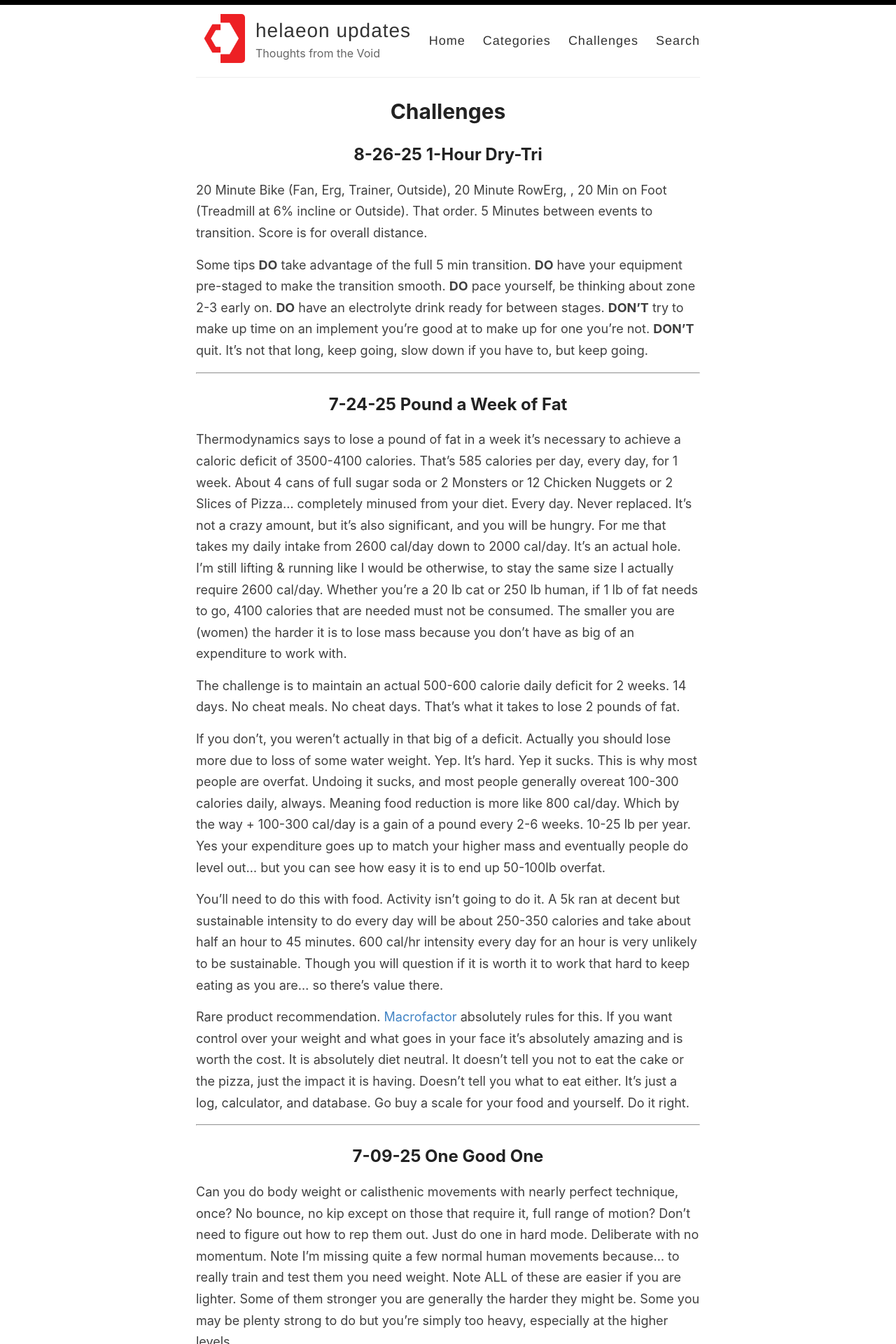
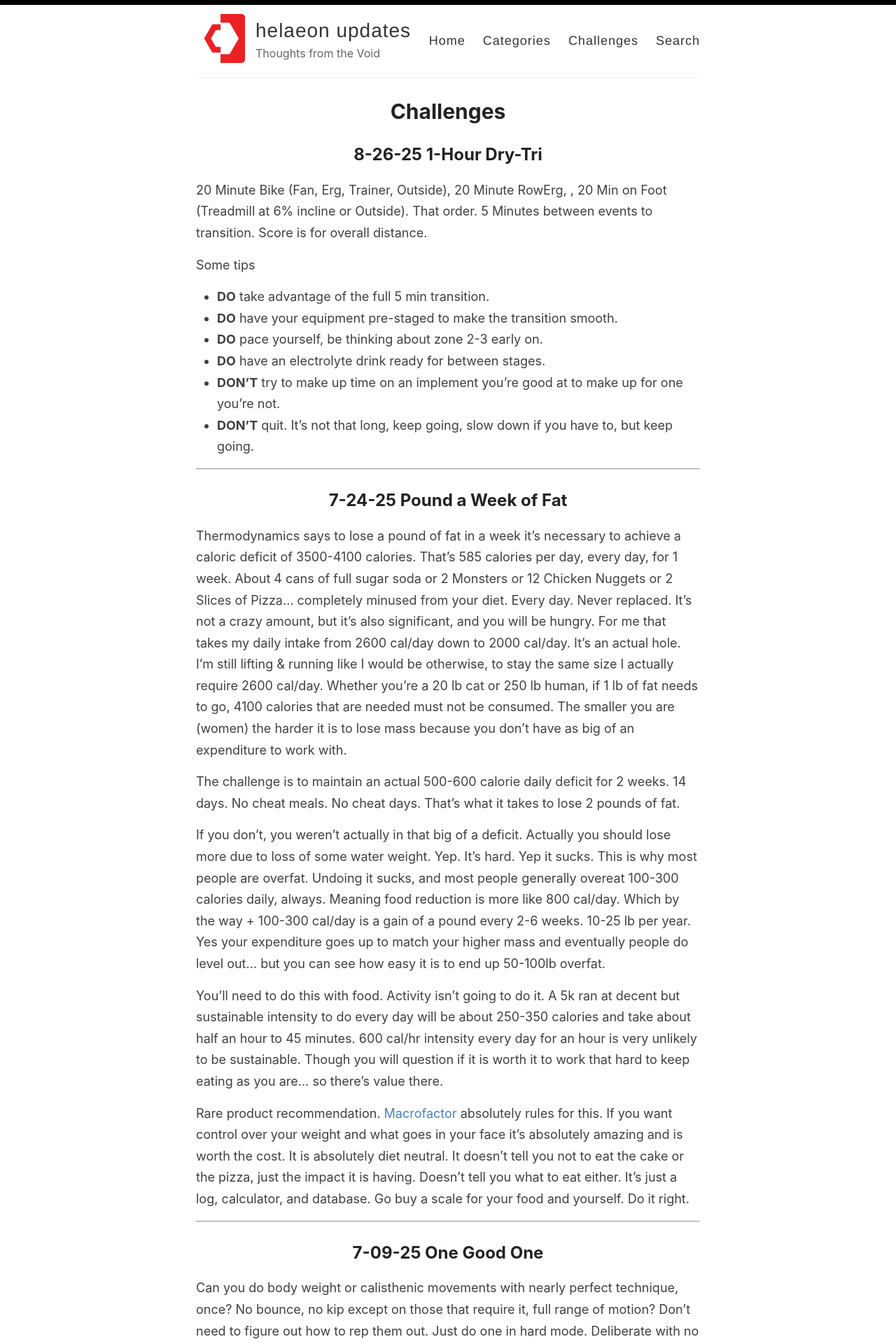
Before and after one commit to helaeon/helaeon.github.io, a Jekyll site: the page built from _pages/challenges.md, in a window 1280 px wide. Shown: the top 1920 px of the page at 70% size. Built offline with Jekyll 4.4.1, drawn with Linux system fonts in a browser that asks for light colours.

```diff
--- a/_pages/challenges.md
+++ b/_pages/challenges.md
@@ -8,12 +8,12 @@ title: Challenges
 20 Minute Bike (Fan, Erg, Trainer, Outside), 20 Minute RowErg, , 20 Min on Foot (Treadmill at 6% incline or Outside). That order. 5 Minutes between events to transition. Score is for overall distance.
 
 Some tips
-**DO** take advantage of the full 5 min transition.
-**DO** have your equipment pre-staged to make the transition smooth.
-**DO** pace yourself, be thinking about zone 2-3 early on.
-**DO** have an electrolyte drink ready for between stages.
-**DON'T** try to make up time on an implement you're good at to make up for one you're not.
-**DON'T** quit. It's not that long, keep going, slow down if you have to, but keep going.
+- **DO** take advantage of the full 5 min transition.
+- **DO** have your equipment pre-staged to make the transition smooth.
+- **DO** pace yourself, be thinking about zone 2-3 early on.
+- **DO** have an electrolyte drink ready for between stages.
+- **DON'T** try to make up time on an implement you're good at to make up for one you're not.
+- **DON'T** quit. It's not that long, keep going, slow down if you have to, but keep going.
 
 ------
 
@@ -289,4 +289,5 @@ Modification of the first challenge in this video:
 ------
 1 easy (zone 2-3(, 1 fast (zone 4), 1 long run (over an hour) every week for the next 10 weeks. Goal is to do 1.5 miles in less than 13 minutes (sub 8:40/mi pace sustained). Or, improve your 1.5 or 5k pace overall if you're already that fast. Bonus if you can do sub 13 min on the spot without zone 5. As in, not specifically tapering or resting for the test event.
 
+
 ******
```
